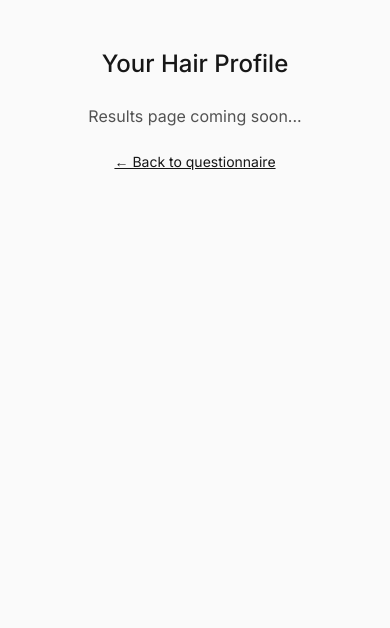
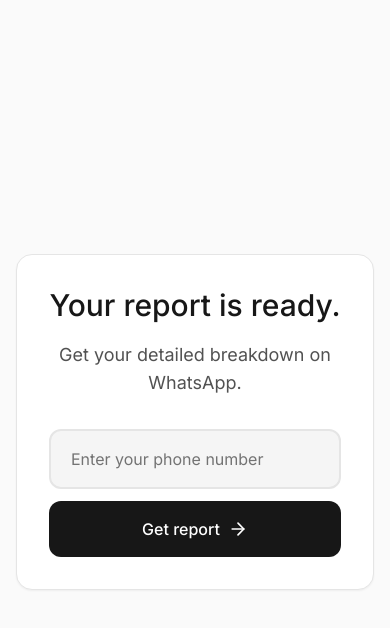
Before and after one commit to trymeuj/hair-care-website, a Next.js app: page /results in a window 390 px wide. Shown: the top 628 px of the page. Built offline with nearby package versions, Linux system fonts and the light colour scheme.

Commit message:
asking for phone number after quiz

```diff
--- a/app/results/page.tsx
+++ b/app/results/page.tsx
@@ -1,26 +1,66 @@
 'use client';
 
+import { useState } from 'react';
 import { useRouter } from 'next/navigation';
+import { ArrowRight } from 'lucide-react';
 
 export default function ResultsPage() {
   const router = useRouter();
+  const [phoneNumber, setPhoneNumber] = useState('');
+  const [submitted, setSubmitted] = useState(false);
+
+  const handleSubmit = (e: React.FormEvent) => {
+    e.preventDefault();
+    // Handle phone number submission here
+    console.log('Phone number:', phoneNumber);
+    setSubmitted(true);
+  };
 
   return (
-    <main className="min-h-screen bg-neutral-50 px-4 py-12 sm:px-6 sm:py-16">
-      <div className="max-w-2xl mx-auto">
-        <div className="text-center space-y-6">
-          <h1 className="text-2xl sm:text-3xl md:text-4xl font-medium text-neutral-900">
-            Your Hair Profile
-          </h1>
-          <p className="text-base sm:text-lg text-neutral-600">
-            Results page coming soon...
-          </p>
-          <button
-            onClick={() => router.push('/questionnaire')}
-            className="inline-block text-neutral-900 hover:text-neutral-700 underline text-sm sm:text-base"
-          >
-            ← Back to questionnaire
-          </button>
+    <main className="min-h-screen bg-neutral-50 flex items-center justify-center px-4 py-12 sm:px-6 sm:py-16">
+      <div className="max-w-lg w-full">
+        <div className="bg-white rounded-2xl shadow-sm border border-neutral-200 p-8 sm:p-10 md:p-12">
+          {!submitted ? (
+            <>
+              <div className="text-center space-y-4 mb-8">
+                <h1 className="text-3xl sm:text-4xl md:text-5xl font-medium text-neutral-900 leading-tight">
+                  Your report is ready.
+                </h1>
+                <p className="text-lg sm:text-xl text-neutral-600">
+                  Get your detailed breakdown on WhatsApp.
+                </p>
+              </div>
+
+              <form onSubmit={handleSubmit} className="space-y-4">
+                <div className="flex flex-col sm:flex-row gap-3">
+                  <input
+                    type="tel"
+                    value={phoneNumber}
+                    onChange={(e) => setPhoneNumber(e.target.value)}
+                    placeholder="Enter your phone number"
+                    className="flex-1 px-5 py-4 rounded-xl bg-neutral-100 border-2 border-neutral-200 focus:border-neutral-900 focus:bg-white focus:outline-none text-base text-neutral-900 placeholder:text-neutral-500 transition-all"
+                    required
+                  />
+                  <button
+                    type="submit"
+                    className="group inline-flex items-center justify-center gap-2 bg-neutral-900 text-white px-8 py-4 rounded-xl text-base font-medium hover:bg-neutral-800 transition-all active:scale-95 whitespace-nowrap min-h-[56px]"
+                  >
+                    Get report
+                    <ArrowRight className="w-5 h-5 group-hover:translate-x-1 transition-transform" />
+                  </button>
+                </div>
+              </form>
+            </>
+          ) : (
+            <div className="text-center space-y-4 py-4">
+              <h1 className="text-3xl sm:text-4xl md:text-5xl font-medium text-neutral-900 leading-tight">
+                Thanks!
+              </h1>
+              <p className="text-lg sm:text-xl text-neutral-600">
+                We'll send your report to WhatsApp shortly.
+              </p>
+            </div>
+          )}
         </div>
       </div>
     </main>
--- a/components/landing/CTA.tsx
+++ b/components/landing/CTA.tsx
@@ -14,7 +14,7 @@ export default function CTA() {
         </h2>
 
         <p className="text-base sm:text-lg text-neutral-600 px-4">
-          Get clear, personalized guidance in the next 2 mins.
+          Personalise your hair care routine, from knowledge, not ads on instagram
         </p>
 
         <button
--- a/components/landing/Hero.tsx
+++ b/components/landing/Hero.tsx
@@ -29,8 +29,7 @@ export default function Hero() {
       <Beard />
       <div className="relative z-10 text-center space-y-4 sm:space-y-6 md:space-y-8 w-full">
         <h1 className="text-3xl sm:text-4xl md:text-5xl lg:text-6xl font-medium text-neutral-900 leading-tight">
-          Your personalized haircare routine<br />
-          <span className="text-neutral-600">in 2 minutes</span>
+          Do you know what's your hair type ?
         </h1>
 
         <div className="flex justify-center py-4 sm:py-6 md:py-8">
@@ -53,12 +52,12 @@ export default function Hero() {
           onClick={() => router.push('/questionnaire')}
           className="group inline-flex items-center justify-center gap-2 bg-neutral-900 text-white px-6 py-3.5 sm:px-8 sm:py-4 rounded-lg text-base sm:text-lg font-medium hover:bg-neutral-800 transition-colors active:scale-95 min-h-[44px]"
         >
-          Get your routine
+          what's my type ?
           <ArrowRight className="w-5 h-5 group-hover:translate-x-1 transition-transform" />
         </button>
 
         <p className="text-base sm:text-lg md:text-xl text-neutral-600 max-w-2xl mx-auto leading-relaxed px-2">
-          Answer a few questions. Get a clear, personalized routine.
+          Know your type. Know what's right for you, not what Sallu bhai says.
         </p>
       </div>
     </section>
--- a/components/landing/HowItWorks.tsx
+++ b/components/landing/HowItWorks.tsx
@@ -3,18 +3,18 @@ import { MessageSquare, Sparkles, CheckCircle } from 'lucide-react';
 const steps = [
   {
     icon: MessageSquare,
-    title: 'Answer a few questions',
-    description: 'Hair type, scalp condition, lifestyle, effort tolerance, budget.'
+    title: 'answer few questions',
+    description: ''
   },
   {
     icon: Sparkles,
-    title: 'Get your routine',
-    description: 'Clear, personalized guidance on what to use and when.'
+    title: 'know your type',
+    description: ''
   },
   {
     icon: CheckCircle,
-    title: 'Follow it consistently',
-    description: 'Simple enough to stick with. Effective enough to matter. Track your progress.'
+    title: 'choose products that work for you, not randomly',
+    description: ''
   }
 ];
 
```
